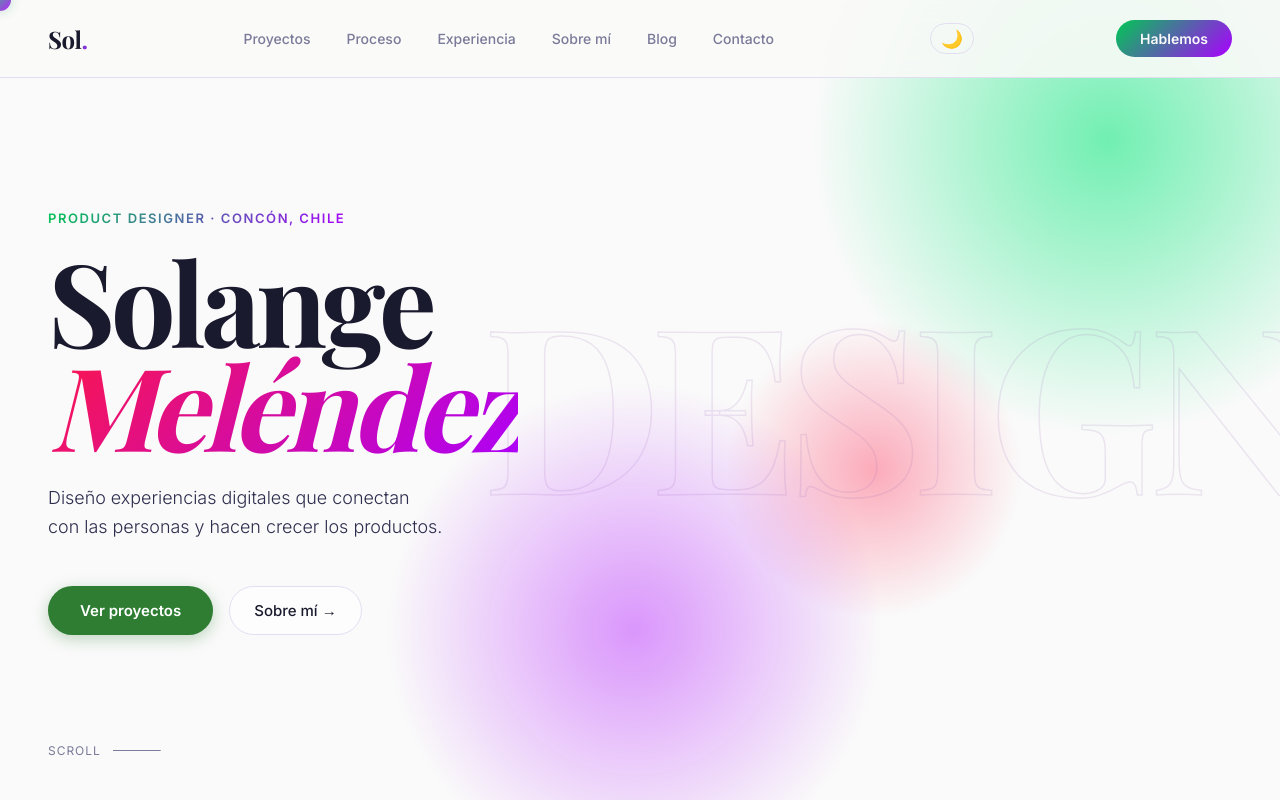
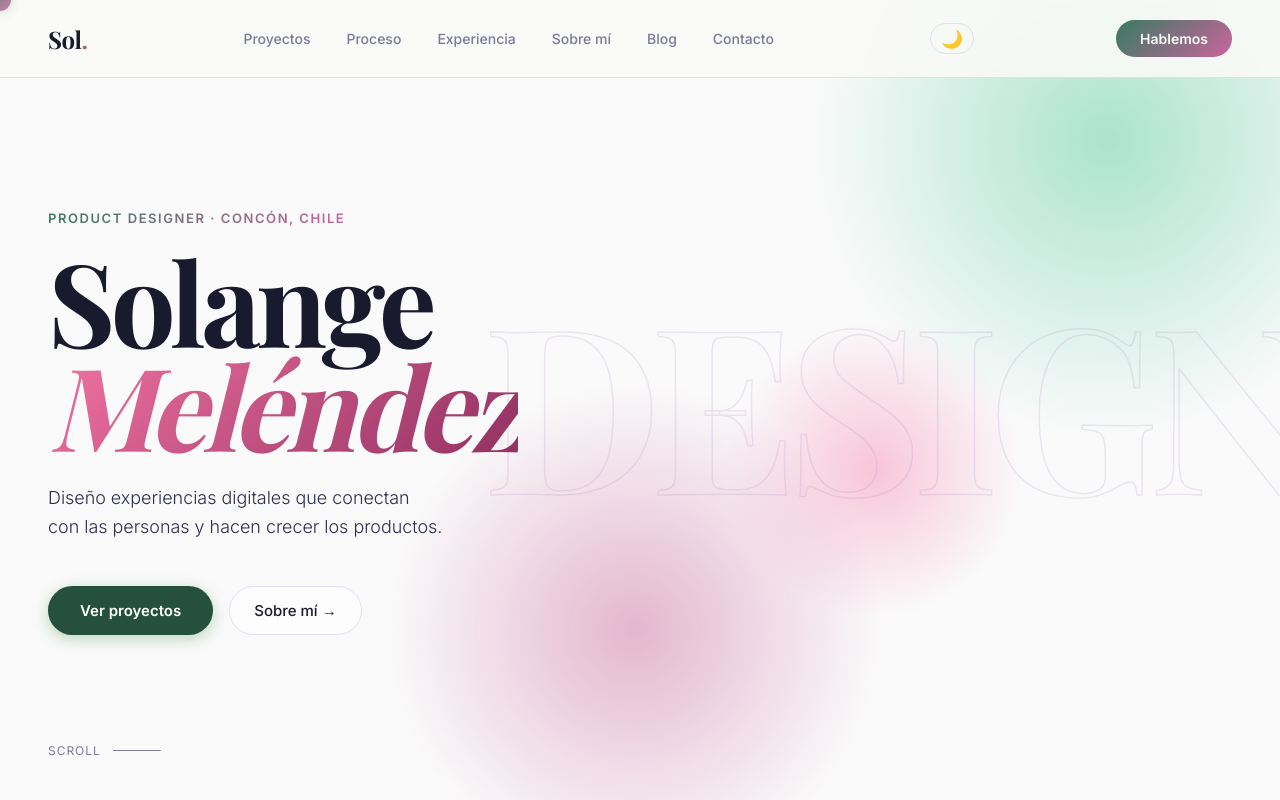
Before and after one commit to sol-escribiendo/portafolio-smelendez, a React (Vite) app: page / in a window 1280 px wide. Shown: the top 800 px of the page. Built offline with nearby package versions, Linux system fonts and the light colour scheme; a web font is replaced by a local one.

Commit message:
🎨 Paleta Forest #25503D + Bubblegum #F576A5 — moodboard Vibe

```diff
--- a/src/app/app.css
+++ b/src/app/app.css
@@ -7,20 +7,21 @@
   --ink-soft: #2D2D4E;
   --ink-muted: #7A7A9A;
 
-  /* Brand colors — saturados tipo Siri */
-  --green: #00C853;
-  --green-light: #69F0AE;
-  --pink: #FF1744;
-  --pink-light: #FF80AB;
-  --lavender: #AA00FF;
-  --lavender-light: #E040FB;
+  /* Brand colors — Forest + Bubblegum */
+  --green: #25503D;
+  --green-light: #387B60;
+  --green-vivid: #387B60;
+  --pink: #F576A5;
+  --pink-light: #EDA0D3;
+  --pink-vivid: #CA649D;
+  --lavender: #8E2E5F;
 
-  /* Gradients — vibrantes, aurora */
-  --grad-hero: linear-gradient(135deg, #00E676 0%, #AA00FF 50%, #FF1744 100%);
-  --grad-accent: linear-gradient(135deg, #00C853 0%, #AA00FF 100%);
-  --grad-warm: linear-gradient(135deg, #FF1744 0%, #AA00FF 100%);
-  --grad-cool: linear-gradient(135deg, #00E676 0%, #E040FB 100%);
-  --grad-card: linear-gradient(135deg, #f0fff5 0%, #f5eeff 100%);
+  /* Gradients */
+  --grad-hero: linear-gradient(135deg, #69D0AA 0%, #EDA0D3 50%, #F576A5 100%);
+  --grad-accent: linear-gradient(135deg, #387B60 0%, #CA649D 100%);
+  --grad-warm: linear-gradient(135deg, #F576A5 0%, #8E2E5F 100%);
+  --grad-cool: linear-gradient(135deg, #69D0AA 0%, #EDA0D3 100%);
+  --grad-card: linear-gradient(135deg, #f0fff8 0%, #fff0f7 100%);
 
   --accent: #4CAF82;
   --accent-light: #A8E6C3;
@@ -37,21 +38,21 @@
 
 /* ── DARK MODE ───────────────────────────────── */
 [data-theme="dark"] {
-  --cream: #0F0F1A;
-  --ink: #F0EFFE;
-  --ink-soft: #C8C4E8;
-  --ink-muted: #7A7A9A;
-  --dark: #07070F;
-  --dark-2: #12121E;
-  --muted-bg: #15152A;
-  --border: rgba(155, 107, 181, 0.15);
-  --green: #5DC48E;
-  --pink: #F07A8E;
-  --lavender: #B48FD0;
-  --grad-hero: linear-gradient(135deg, rgba(76,175,130,0.12) 0%, rgba(155,107,181,0.12) 50%, rgba(232,99,122,0.08) 100%);
-  --grad-accent: linear-gradient(135deg, #5DC48E 0%, #B48FD0 100%);
-  --grad-warm: linear-gradient(135deg, #F07A8E 0%, #B48FD0 100%);
-  --grad-cool: linear-gradient(135deg, #5DC48E 0%, #D4BCEB 100%);
+  --cream: #0D1410;
+  --ink: #F5EEF0;
+  --ink-soft: #C8D4CC;
+  --ink-muted: #7A8A84;
+  --dark: #080E0B;
+  --dark-2: #111A16;
+  --muted-bg: #111A16;
+  --border: rgba(56, 123, 96, 0.2);
+  --green: #69D0AA;
+  --pink: #EDA0D3;
+  --lavender: #CA649D;
+  --grad-hero: linear-gradient(135deg, rgba(105,208,170,0.15) 0%, rgba(237,160,211,0.12) 50%, rgba(245,118,165,0.1) 100%);
+  --grad-accent: linear-gradient(135deg, #69D0AA 0%, #CA649D 100%);
+  --grad-warm: linear-gradient(135deg, #F576A5 0%, #CA649D 100%);
+  --grad-cool: linear-gradient(135deg, #69D0AA 0%, #EDA0D3 100%);
 }
 
 [data-theme="dark"] .nav {
@@ -284,7 +285,7 @@ a { cursor: none; }
   right: -10%;
   width: 600px;
   height: 600px;
-  background: radial-gradient(circle, rgba(0,230,118,0.55) 0%, transparent 70%);
+  background: radial-gradient(circle, rgba(105,208,170,0.55) 0%, transparent 70%);
   border-radius: 50%;
   pointer-events: none;
 }
@@ -295,7 +296,7 @@ a { cursor: none; }
   left: 30%;
   width: 500px;
   height: 500px;
-  background: radial-gradient(circle, rgba(170,0,255,0.4) 0%, transparent 70%);
+  background: radial-gradient(circle, rgba(202,100,157,0.45) 0%, transparent 70%);
   border-radius: 50%;
   pointer-events: none;
 }
@@ -306,7 +307,7 @@ a { cursor: none; }
   right: 20%;
   width: 300px;
   height: 300px;
-  background: radial-gradient(circle, rgba(255,23,68,0.35) 0%, transparent 70%);
+  background: radial-gradient(circle, rgba(245,118,165,0.4) 0%, transparent 70%);
   border-radius: 50%;
   pointer-events: none;
 }
@@ -417,7 +418,7 @@ a { cursor: none; }
   font-size: 0.9375rem;
   font-weight: 600;
   color: #fff;
-  background: #2E7D32;
+  background: #25503D;
   padding: 14px 32px;
   border-radius: 100px;
   border: none;
@@ -427,7 +428,7 @@ a { cursor: none; }
   box-shadow: 0 4px 16px rgba(46, 125, 50, 0.3);
 }
 .btn-primary:hover {
-  background: #1B5E20;
+  background: #173123;
   transform: translateY(-2px);
   box-shadow: 0 8px 24px rgba(46, 125, 50, 0.4);
 }
@@ -740,7 +741,7 @@ a { cursor: none; }
   position: absolute;
   inset: -2px;
   border-radius: 50%;
-  background: linear-gradient(135deg, #00C853, #AA00FF, #FF1744);
+  background: linear-gradient(135deg, #387B60, #CA649D, #F576A5);
   z-index: 0;
 }
 
@@ -1074,7 +1075,7 @@ a { cursor: none; }
   inset: 0;
   border-radius: var(--radius-lg);
   padding: 1.5px;
-  background: linear-gradient(135deg, #00C853, #AA00FF, #FF1744);
+  background: linear-gradient(135deg, #387B60, #CA649D, #F576A5);
   -webkit-mask: linear-gradient(#fff 0 0) content-box, linear-gradient(#fff 0 0);
   -webkit-mask-composite: xor;
   mask-composite: exclude;
@@ -1275,7 +1276,7 @@ a { cursor: none; }
   align-items: center;
   font-size: 0.875rem;
   font-weight: 600;
-  color: #2E7D32;
+  color: #25503D;
   background: rgba(46, 125, 50, 0.08);
   border: 1px solid rgba(46, 125, 50, 0.2);
   padding: 10px 20px;
@@ -1285,9 +1286,9 @@ a { cursor: none; }
   transition: var(--transition);
 }
 .btn-open-project:hover {
-  background: #2E7D32;
+  background: #25503D;
   color: #fff;
-  border-color: #2E7D32;
+  border-color: #25503D;
 }
 
 /* ── PROJECT IMPACT & GALLERY ────────────────── */
```
